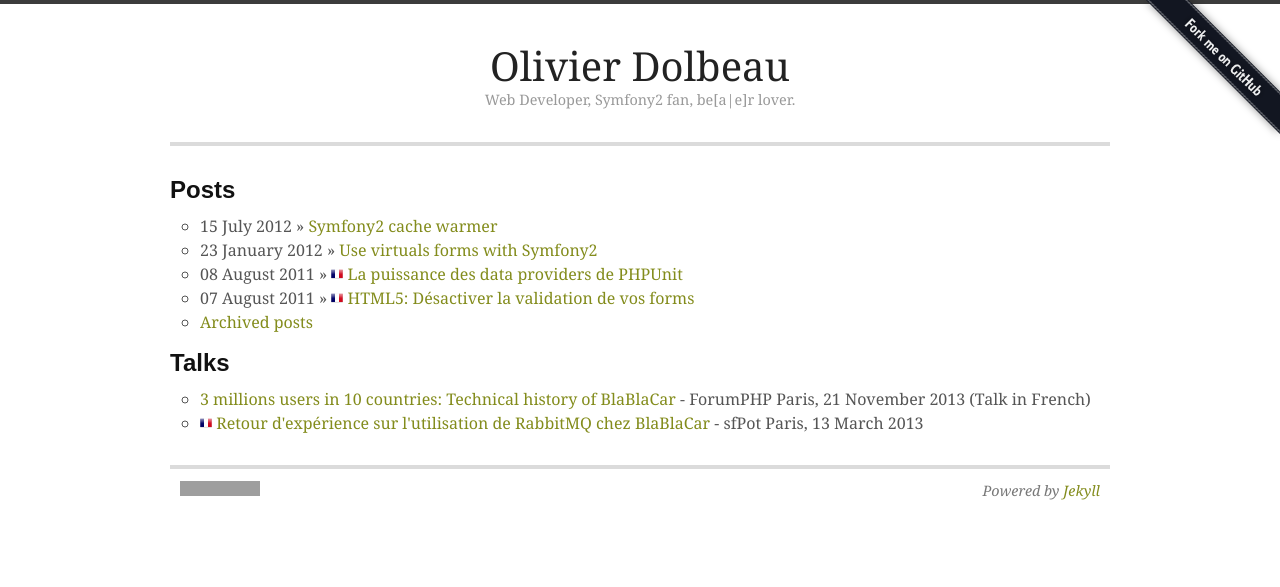
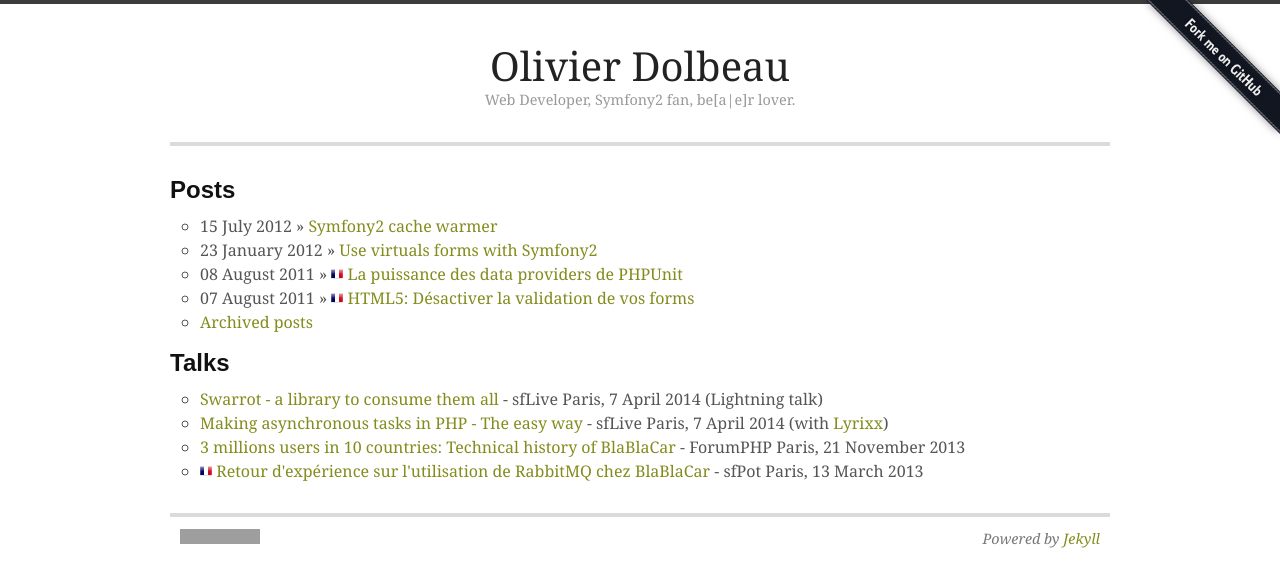
Before and after one commit to odolbeau/odolbeau.github.com, a Jekyll site: the page built from index.html, in a window 1280 px wide. Shown: the top 587 px of the page. Built offline with Jekyll 4.4.1, drawn with Linux system fonts in a browser that asks for light colours; grey boxes are pictures that could not be loaded.

Commit message:
Add last conferences on homepage

```diff
--- a/index.html
+++ b/index.html
@@ -24,9 +24,19 @@
 <h1>Talks</h1>
 <ul>
     <li>
+        <a href="https://speakerdeck.com/odolbeau/making-asynchronous-tasks-in-php">
+            Swarrot - a library to consume them all
+        </a> - sfLive Paris, 7 April 2014 (Lightning talk)
+    </li>
+    <li>
+        <a href="https://speakerdeck.com/odolbeau/making-asynchronous-tasks-in-php">
+            Making asynchronous tasks in PHP - The easy way
+        </a> - sfLive Paris, 7 April 2014 (with <a href="http://blog.lyrixx.info/">Lyrixx</a>)
+    </li>
+    <li>
         <a href="https://speakerdeck.com/odolbeau/3-millions-users-in-10-countries-techincal-history-of-blablacar">
             3 millions users in 10 countries: Technical history of BlaBlaCar
-        </a> - ForumPHP Paris, 21 November 2013 (Talk in French)
+        </a> - ForumPHP Paris, 21 November 2013
     </li>
     <li>
         <a href="https://speakerdeck.com/odolbeau/retour-dexperience-sur-lutilisation-de-rabbitmq-chez-blablacar">
```
